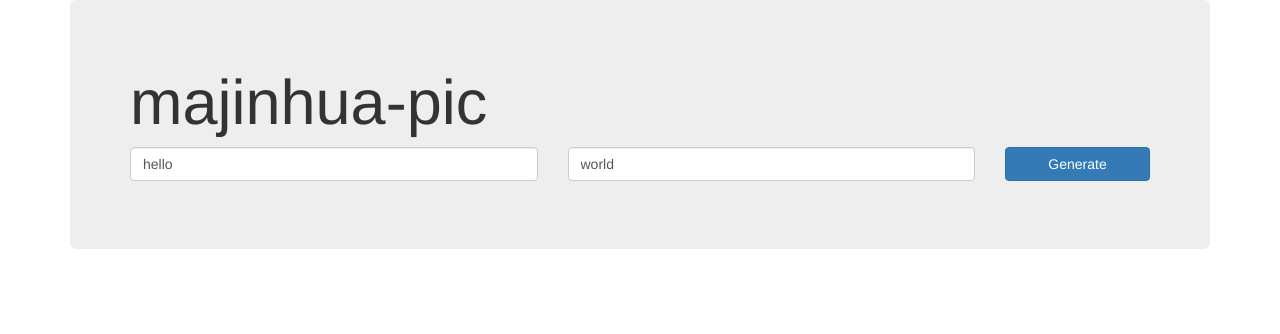
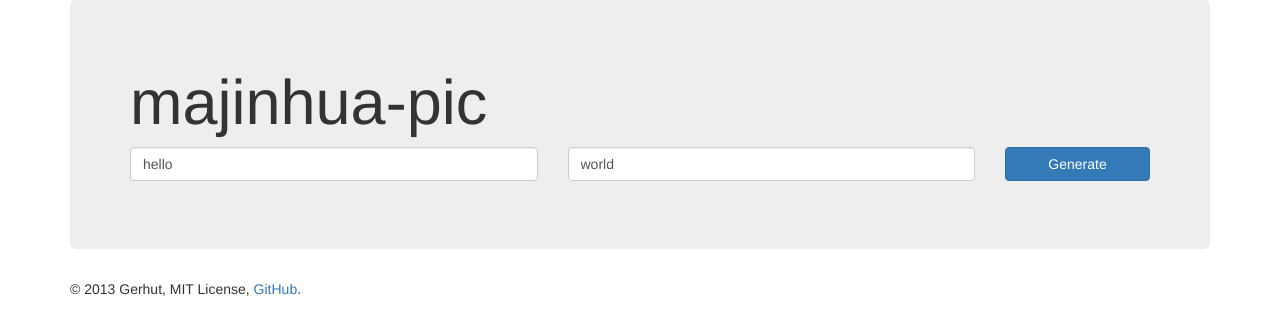
Before and after one commit to Gerhut/majinhua-pic, a plain HTML site: page index.html in a window 1280 px wide. Drawn offline with nearby package versions, Linux system fonts and the light colour scheme.

Commit message:
add footer

```diff
--- a/index.html
+++ b/index.html
@@ -31,6 +31,7 @@
       </form>
       <img id="output">
     </div>
+    <footer>&copy; 2013 Gerhut, MIT License, <a href="https://github.com/gerhut/majinhua-pic/">GitHub</a>.</footer>
   </div>
   <script src="http://cdn.bootcss.com/jquery/1.10.2/jquery.min.js"></script>
   <script src="http://cdn.bootcss.com/twitter-bootstrap/3.0.3/js/bootstrap.min.js"></script>
```
